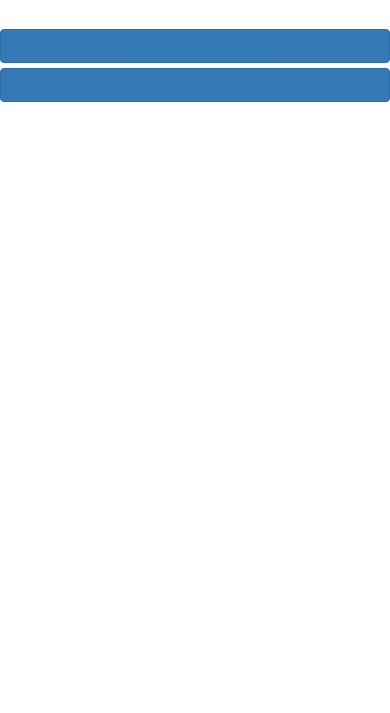
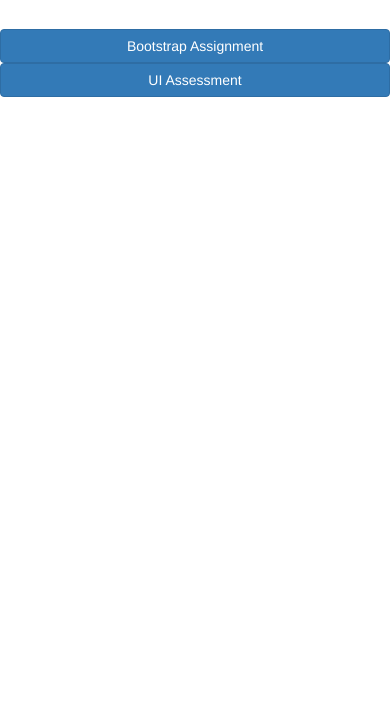
Before and after one commit to vineetks/templates, a plain HTML site: page index.html in a window 390 px wide. Shown: the part 131-844 px from the top of the page. Drawn offline with nearby package versions, Linux system fonts and the light colour scheme.

Commit message:
Update index.html

```diff
--- a/index.html
+++ b/index.html
@@ -1,13 +1,12 @@
 <!DOCTYPE html>
 <html>
-
     <head>
         <meta charset="utf-8">
-        <meta http-equiv="X-UA-Compatible" content="IE=edge">
+        <meta name="viewport" content="width=device-width, initial-scale=1">
         <title>Templates</title>
+        <meta name="description" content="Templates">
         <link rel="stylesheet" href="http://maxcdn.bootstrapcdn.com/bootstrap/3.3.7/css/bootstrap.min.css">
-        <meta name="description" content="Templates">
-        <link rel="stylesheet" href="main.css">
+        <script src="http://maxcdn.bootstrapcdn.com/bootstrap/3.3.7/js/bootstrap.min.js"></script>
     </head>
     <body>
         <div class="container">
@@ -15,8 +14,12 @@
             <h1>Choose templates</h1>
           </div>
           <div class="row">
-            <button type="button" class="btn btn-primary btn-block col-sm-6"><a href="" target="_blank">Bootstrap Assignment</a></button>
-            <button type="button" class="btn btn-primary btn-block col-sm-6"><a href="" target="_blank">UI Assessment</a></button>
+            <a href="https://vineetks.github.io/templates/" target="_blank">
+                <button type="button" class="btn btn-primary btn-block col-sm-6">Bootstrap Assignment</button>
+            </a>
+            <a href="https://vineetks.github.io/templates/" target="_blank">
+                <button type="button" class="btn btn-primary btn-block col-sm-6">UI Assessment</button>
+            </a>
           </div>
         </div>
     </body>
```
